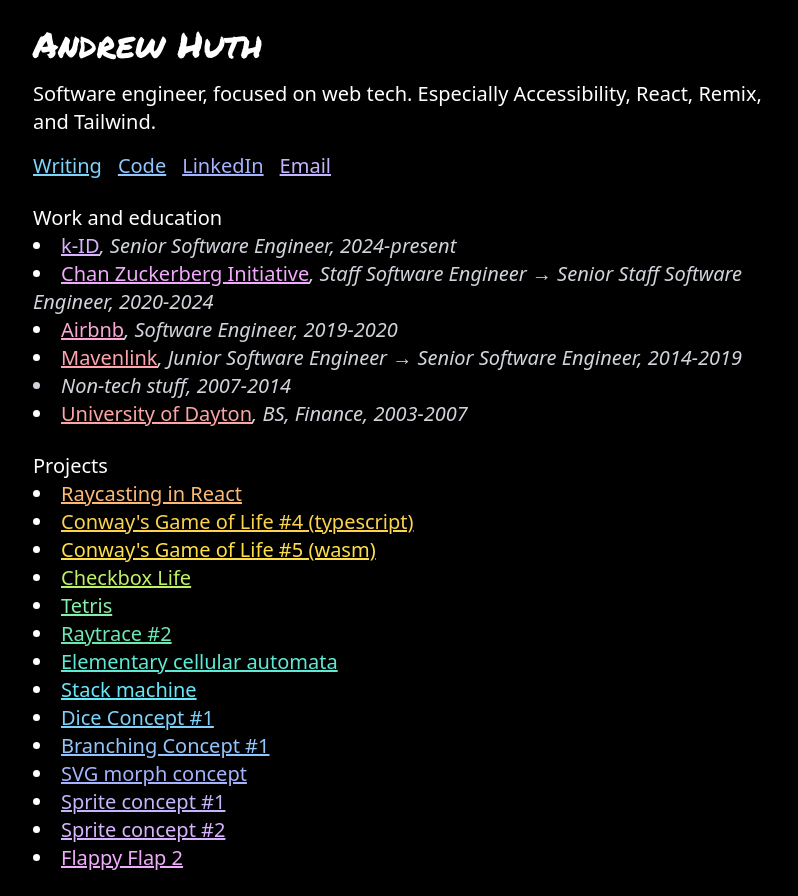
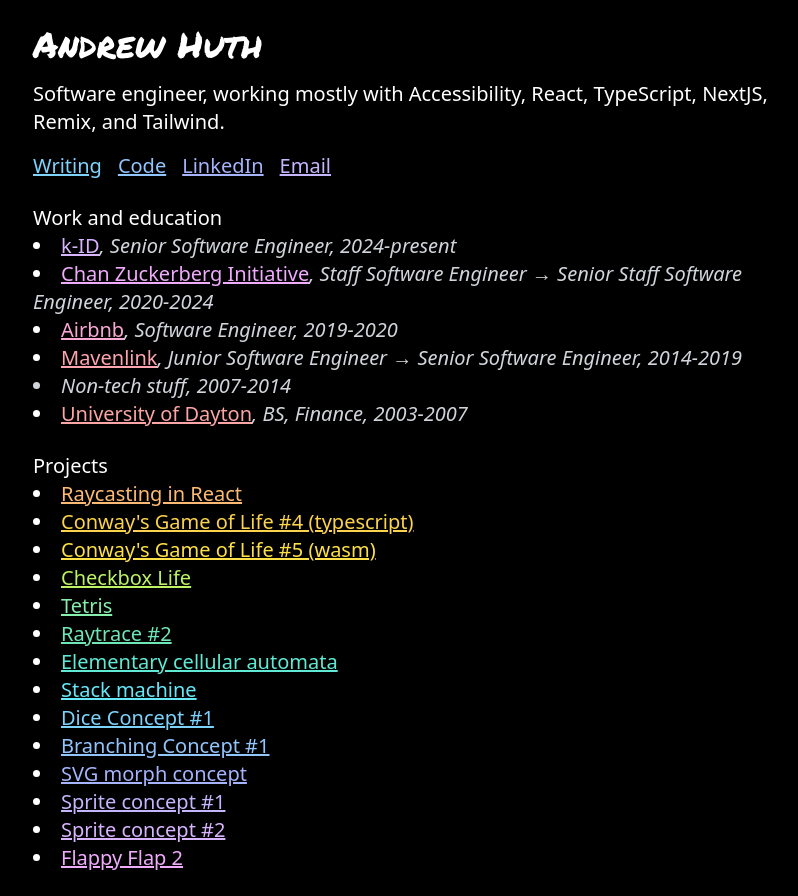
Before and after one commit to ahuth/ahuth.github.io, a Next.js app: page / in a window 1280 px wide. Shown: the whole page, without its empty margins (223-1021 px from the left). Built offline with nearby package versions, Linux system fonts and the light colour scheme.

Commit message:
Change tagline

```diff
--- a/app/page.tsx
+++ b/app/page.tsx
@@ -10,8 +10,7 @@
       <header className="space-y-4">
         <h1 className={clsx('text-4xl', permMark.className)}>Andrew Huth</h1>
         <p>
-          Software engineer, focused on web tech. Especially Accessibility,
-          React, Remix, and Tailwind.
+          Software engineer, working mostly with Accessibility, React, TypeScript, NextJS, Remix, and Tailwind.
         </p>
       </header>
       <main className="space-y-6 pt-4">
```
